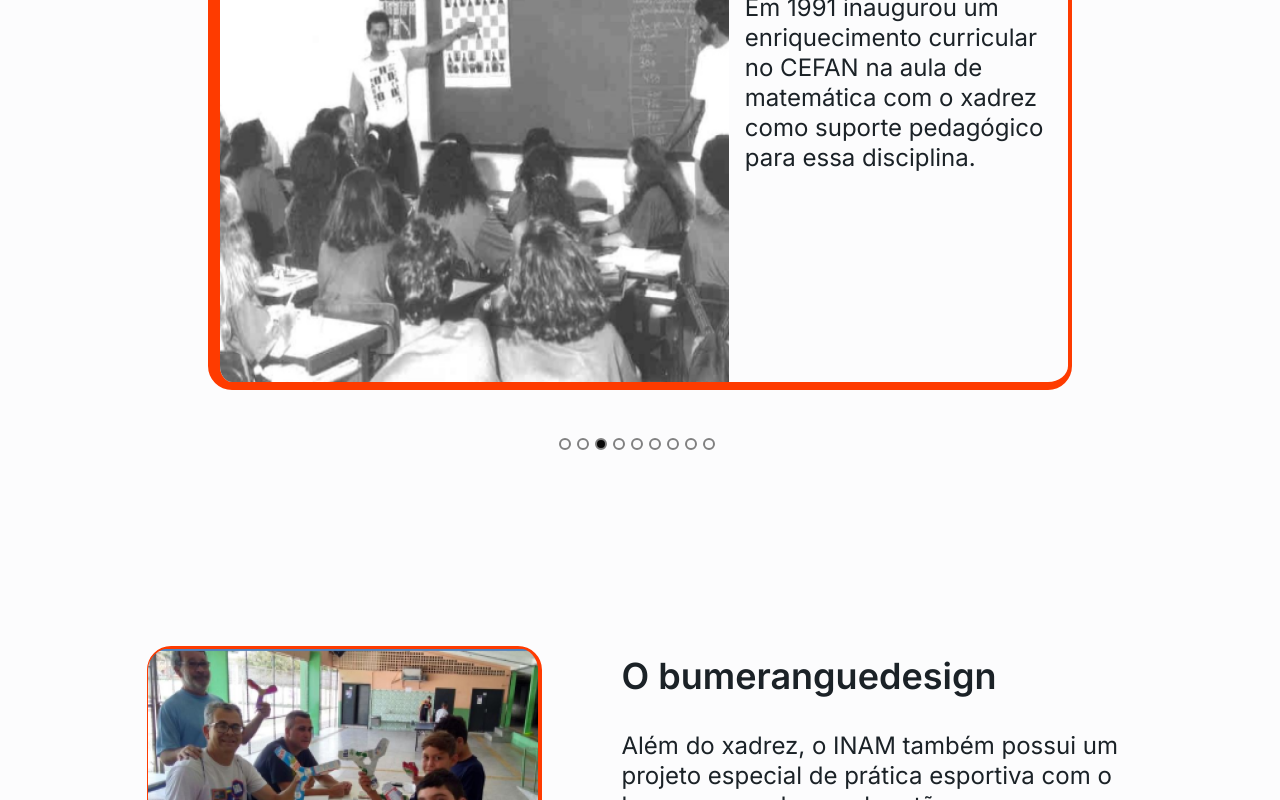
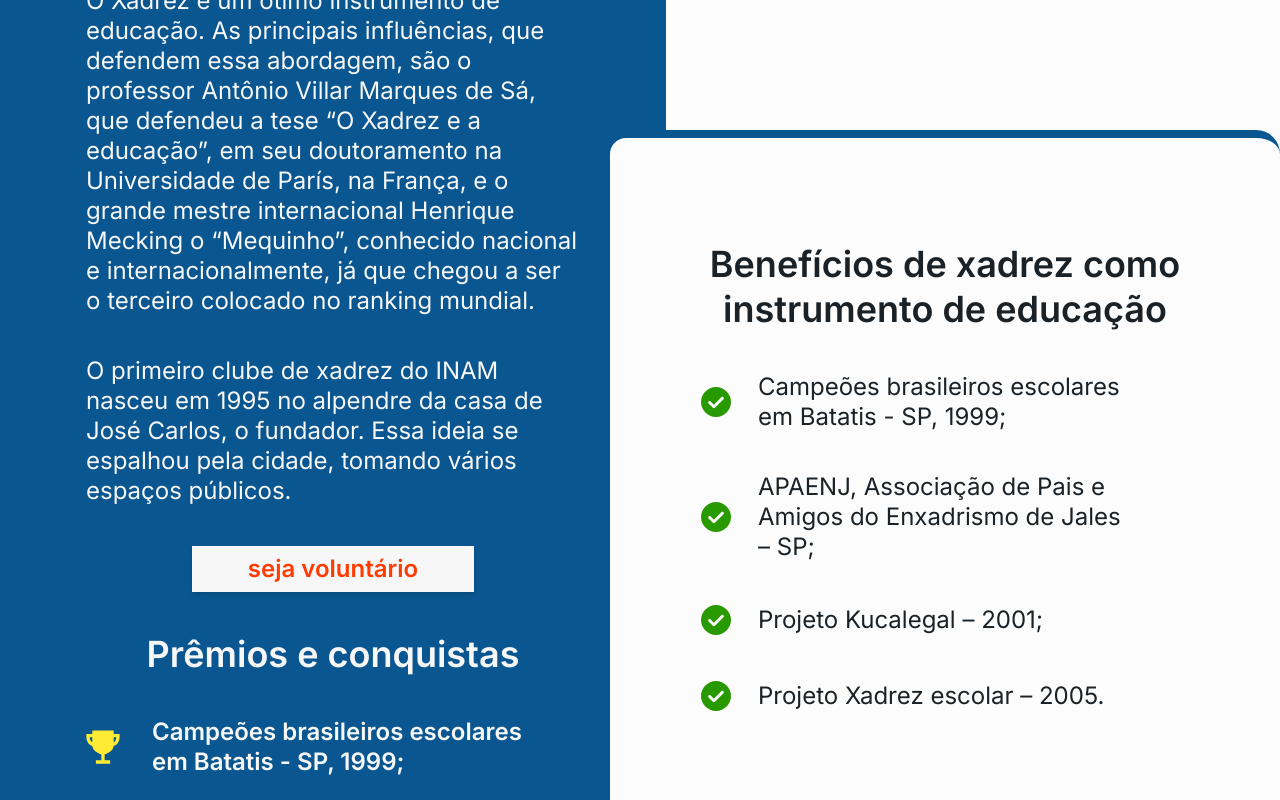
Before and after one commit to Wallysson/malhakuca-site, a Next.js app: page /historia in a window 1280 px wide. Shown: the part 1100-1900 px from the top of the page. Built offline with nearby package versions, Linux system fonts and the light colour scheme.

Commit message:
feat(chess section): adding new section

```diff
--- /dev/null
+++ b/src/app/components/AchievementsCard/index.tsx
@@ -0,0 +1,34 @@
+import { Text } from "../Text";
+
+type AchievementsCardProps = {
+  title: string;
+};
+
+export function AchievementsCard({ title }: AchievementsCardProps) {
+  return (
+    <div className="flex flex-col w-full gap-9">
+      <div className="flex items-center w-full gap-8">
+        <div>
+          <svg
+            width="34"
+            height="34"
+            viewBox="0 0 34 34"
+            fill="none"
+            xmlns="http://www.w3.org/2000/svg"
+          >
+            <path
+              d="M27.6801 3.9375V0.375H6.3125V3.9375H0.375V6.75781C0.375 9.13281 1.08008 11.418 2.36109 13.1859C3.35043 14.5515 4.89715 15.4941 6.28801 15.9476C6.69176 18.1214 7.78723 20.1877 10.013 21.8725C11.6459 23.1089 13.6089 24.0152 15.3672 24.3855V30.3594H9.875V33.625H24.125V30.3594H18.6328V24.3855C20.3911 24.0144 22.3534 23.1089 23.987 21.8725C26.2135 20.1877 27.3082 18.1214 27.712 15.9476C29.1028 15.4941 30.6496 14.5515 31.6389 13.1859C32.9199 11.418 33.625 9.13281 33.625 6.75781V3.9375H27.6801ZM5.00625 11.2703C4.21359 10.1808 3.73191 8.71719 3.6525 7.20312H6.3125V12.2032C6.02008 12.1186 5.35359 11.749 5.00625 11.2703ZM28.9937 11.2703C28.6523 11.7609 28.1328 12.204 27.6875 12.204C27.6875 10.5415 27.6875 8.7684 27.6838 7.20312H30.3482C30.2681 8.71719 29.7656 10.1645 28.9937 11.2703Z"
+              fill="#FFEB33"
+            />
+          </svg>
+        </div>
+
+        <div className="flex flex-col items-start gap-3 lg:w-3/4">
+          <Text size="titleRelevant" variant="neutral">
+            {title}
+          </Text>
+        </div>
+      </div>
+    </div>
+  );
+}
--- a/src/app/components/Footer/index.tsx
+++ b/src/app/components/Footer/index.tsx
@@ -27,7 +27,7 @@ export function Footer() {
             <SocialMedia
               iconSrc="/facebook.svg"
               alt="logo-facebook"
-              description="Bumereciclado"
+              description="Academiamalhakuca"
             />
             <SocialMedia
               iconSrc="/whatsapp.svg"
--- /dev/null
+++ b/src/app/historia/components/ChessSection.tsx
@@ -0,0 +1,72 @@
+import { AchievementsCard } from "@/app/components/AchievementsCard";
+import { Button } from "@/app/components/Buttom";
+import { DonateCard } from "@/app/components/DonateCard";
+import { Text } from "@/app/components/Text";
+import Link from "next/link";
+
+export default function ChessSection() {
+  return (
+    <section>
+      <div className="flex flex-col lg:items-center justify-center lg:flex-row ">
+        <div className="bg-primary-600 lg:flex-grow lg:py-[60px] lg:px-[70px] lg:rounded-tr-[72px] lg:rounded-bl-[72px]">
+          <div className="flex flex-col items-center justify-center w-full py-16  px-4 container mx-auto">
+            <div className="flex flex-col items-center justify-center gap-10 lg:max-w-2xl ">
+              <Text size="subTitleCenter" variant="neutral">
+                O xadrez e o projeto
+              </Text>
+
+              <Text size="paragraph" variant="neutral">
+                O Xadrez é um ótimo instrumento de educação. As principais
+                influências, que defendem essa abordagem, são o professor
+                Antônio Villar Marques de Sá, que defendeu a tese “O Xadrez e a
+                educação”, em seu doutoramento na Universidade de París, na
+                França, e o grande mestre internacional Henrique Mecking o
+                “Mequinho”, conhecido nacional e internacionalmente, já que
+                chegou a ser o terceiro colocado no ranking mundial.
+              </Text>
+
+              <Text size="paragraph" variant="neutral">
+                O primeiro clube de xadrez do INAM nasceu em 1995 no alpendre da
+                casa de José Carlos, o fundador. Essa ideia se espalhou pela
+                cidade, tomando vários espaços públicos.
+              </Text>
+
+              <Link href="#contato">
+                <Button
+                  variant="active"
+                  size="small"
+                  className="md:px-[3.5rem] md:text-h4-bold md:py-2"
+                >
+                  seja voluntário
+                </Button>
+              </Link>
+
+              <Text size="subTitleCenter" variant="neutral">
+                Prêmios e conquistas
+              </Text>
+
+              <AchievementsCard title="Campeões brasileiros escolares em Batatis - SP, 1999;" />
+              <AchievementsCard title="APAENJ, Associação de Pais e Amigos do Enxadrismo de Jales – SP;" />
+              <AchievementsCard title="Projeto Kucalegal – 2001;" />
+              <AchievementsCard title={"Projeto Xadrez escolar – 2005."} />
+            </div>
+          </div>
+        </div>
+        <div className="lg:bg-neutral-50 lg:p-16 lg:-ml-16 lg:py-[40px] lg:px-[72px] lg:rounded-3xl lg:border-b-8 lg:border-t-8 lg:border-l-8 lg:border-primary-600">
+          <div className="flex flex-col items-center justify-center w-full py-16  px-4 container mx-auto lg:flex-row ">
+            <div className="flex flex-col items-center justify-center gap-10 lg:max-w-2xl ">
+              <Text size="subTitleCenter" variant="default">
+                Benefícios de xadrez como instrumento de educação
+              </Text>
+
+              <DonateCard description="Campeões brasileiros escolares em Batatis - SP, 1999;" />
+              <DonateCard description="APAENJ, Associação de Pais e Amigos do Enxadrismo de Jales – SP;" />
+              <DonateCard description="Projeto Kucalegal – 2001;" />
+              <DonateCard description={"Projeto Xadrez escolar – 2005."} />
+            </div>
+          </div>
+        </div>
+      </div>
+    </section>
+  );
+}
--- a/src/app/historia/page.tsx
+++ b/src/app/historia/page.tsx
@@ -5,11 +5,13 @@ import FounderSection from "./components/FounderSection";
 import FutureSection from "./components/FutureSection";
 import ImageCarousel from "../components/ImageCarousel";
 import BumerangueSection from "./components/BumerangueSection";
+import ChessSection from "./components/ChessSection";
 
 export default function Historia() {
   return (
     <div>
       <Hero />
+      <ChessSection />
       <ImageCarousel />
       <BumerangueSection />
       <TriangleLeft />
```
